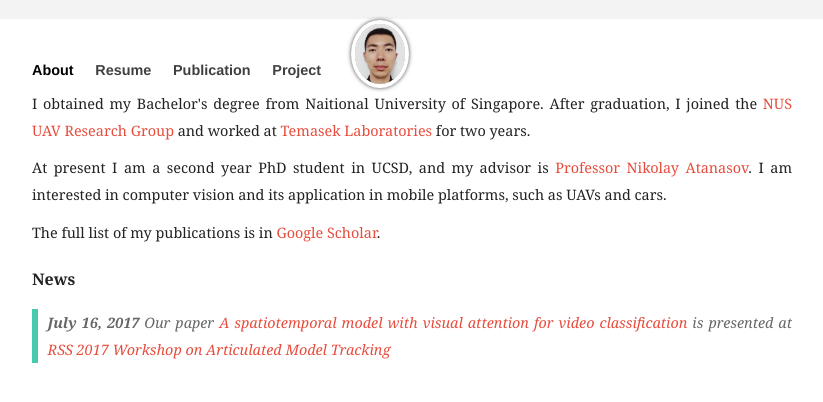
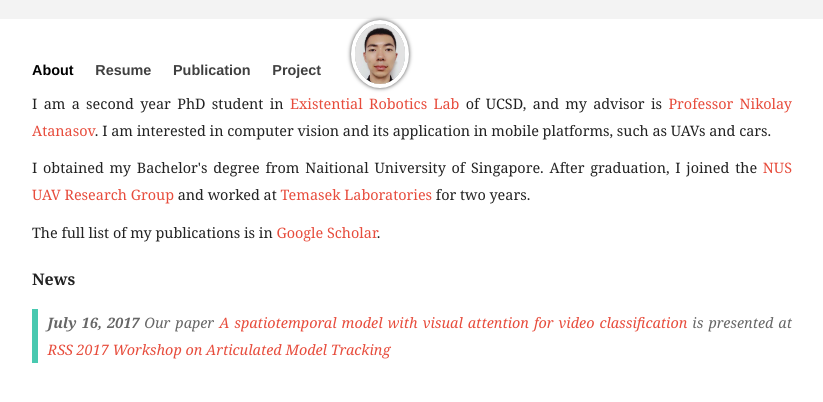
Before and after one commit to moshanATucsd/moshanATucsd.github.io, a Jekyll site: the page built from index.html, in a window 1280 px wide. Shown: the top 402 px of the page, without its empty margins (228-1051 px from the left). Built offline with Jekyll 4.4.1, drawn with Linux system fonts in a browser that asks for light colours; nearby versions of some CDN libraries.

Commit message:
update about

```diff
--- a/index.html
+++ b/index.html
@@ -8,11 +8,11 @@ title: Mo Shan's homepage
     <div class="pull-right speak-french"></div>
 
     <p>
-    I obtained my Bachelor's degree from Naitional University of Singapore. After graduation, I joined the <a href="http://uav.ece.nus.edu.sg/">NUS UAV Research Group</a> and worked at <a href="http://www.temasek-labs.nus.edu.sg/">Temasek Laboratories</a> for two years.
+    I am a second year PhD student in <a href="http://existentialrobotics.org/docs/index.html">Existential Robotics Lab</a> of UCSD, and my advisor is <a href="http://jacobsschool.ucsd.edu/faculty/faculty_bios/index.sfe?fmp_recid=409">Professor Nikolay Atanasov</a>. I am interested in computer vision and its application in mobile platforms, such as UAVs and cars.
     </p>
 
     <p>
-    At present I am a second year PhD student in UCSD, and my advisor is <a href="http://jacobsschool.ucsd.edu/faculty/faculty_bios/index.sfe?fmp_recid=409">Professor Nikolay Atanasov</a>. I am interested in computer vision and its application in mobile platforms, such as UAVs and cars.
+    I obtained my Bachelor's degree from Naitional University of Singapore. After graduation, I joined the <a href="http://uav.ece.nus.edu.sg/">NUS UAV Research Group</a> and worked at <a href="http://www.temasek-labs.nus.edu.sg/">Temasek Laboratories</a> for two years.
     </p>
 
     <p>
```
